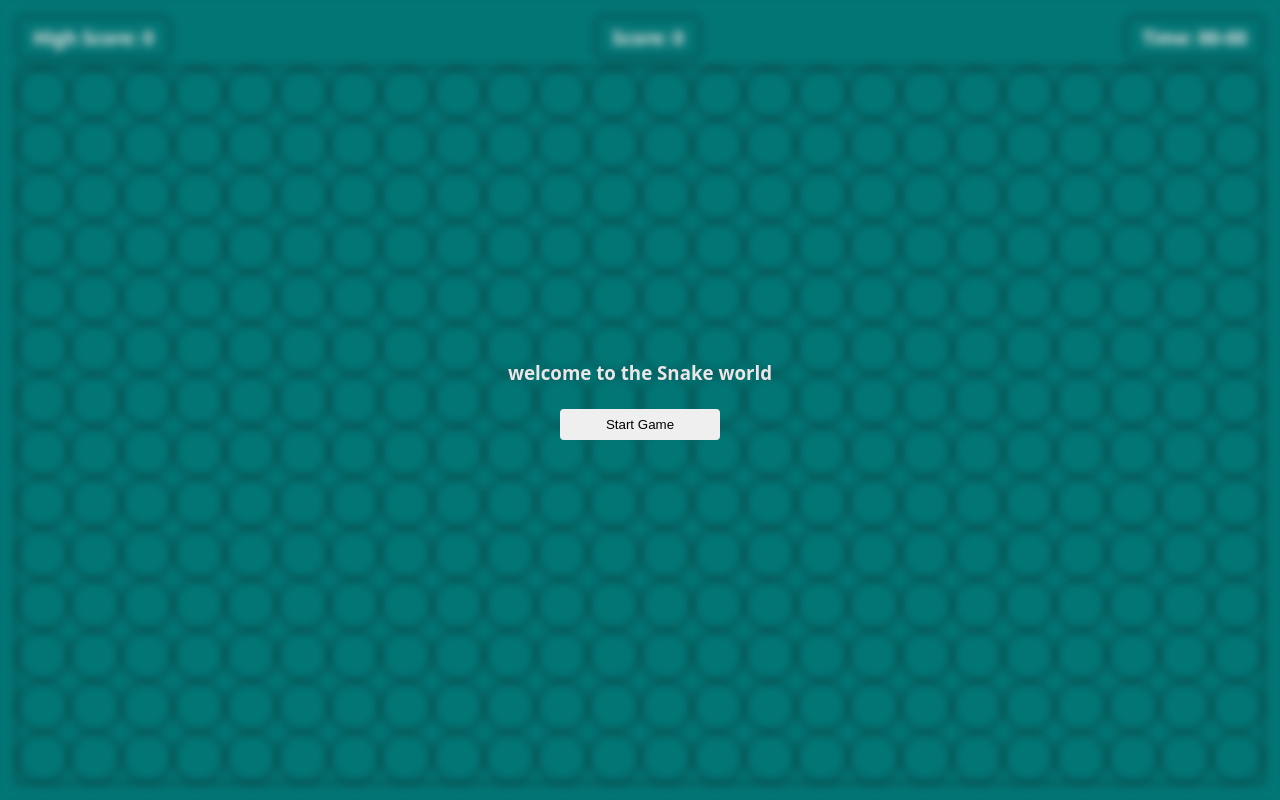
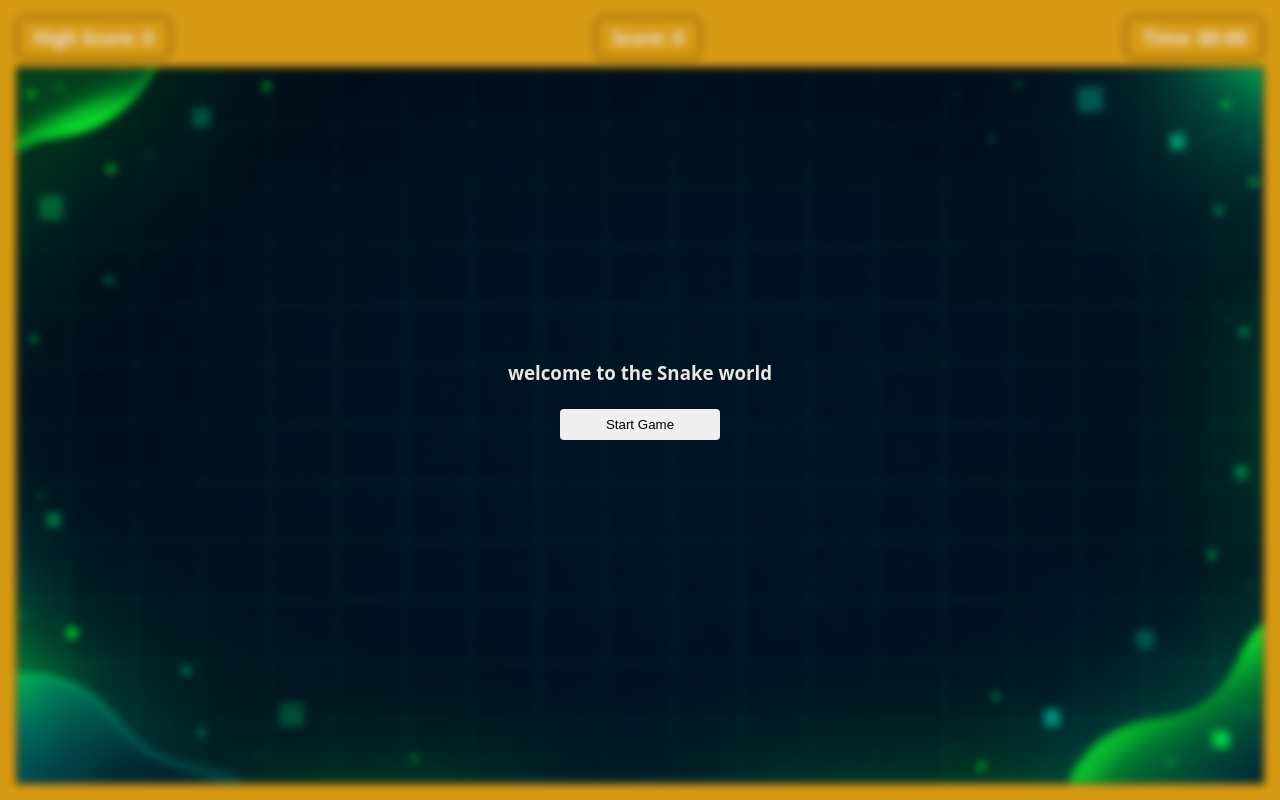
Before and after one commit to narendra-575/Snake-Game-Using-Javascript, a plain HTML site: page index.html in a window 1280 px wide. Drawn offline with Linux system fonts and the light colour scheme.

Commit message:
add new things

```diff
--- a/style.css
+++ b/style.css
@@ -15,8 +15,8 @@ body {
 :root {
     /*background colour*/
     --bg-primary-colour: rgb(21, 20, 20);
-    --bg-fill-colour: rgb(218, 112, 163);
-    --bg-food-colour: rgb(159, 7, 20);
+    --bg-fill-colour: rgb(255, 2, 124);
+    --bg-food-colour: rgb(200, 255, 0);
 
 
     /*text colour*/
@@ -80,7 +80,7 @@ section {
     display: flex;
     flex-direction: column;
     height: 100%;
-    background-color: rgb(2, 117, 117);
+    background-color: rgb(215, 154, 20);
     gap: var(--border-radius-md);
 
 }
@@ -91,6 +91,7 @@ section .infos {
     justify-content: space-between;
 
 }
+
 
 .info {
     padding: var(--space-sm) var(--space-md);
@@ -106,12 +107,18 @@ section .infos {
     grid-template-columns: repeat(auto-fill, minmax(50px, 1fr));
     grid-template-rows: repeat(auto-fill, minmax(50px, 1fr));
 
+ /* Background image */
+    background-image: url("Neon\ Grid\ Arcade\ Background.png");
+    background-size: cover;
+    background-position: center;
+    background-repeat: no-repeat;
+}
 
-}
+
 
 .block {
 
-    border: 1px solid var(--border-primary-colour);
+    /* border: 1px solid var(--border-primary-colour); */
     border-radius: 50%;
 }
 
```
Also changed, not shown: index.html (+1 -1 lines), Neon Grid Arcade Background.png (added).
